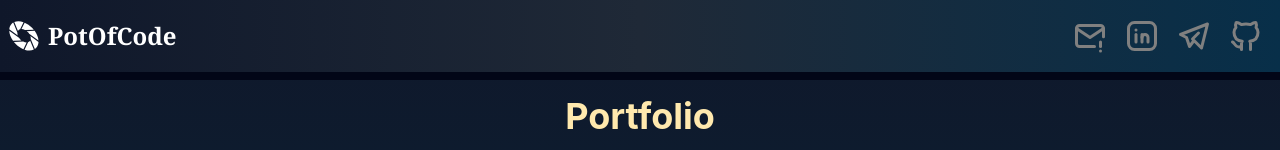
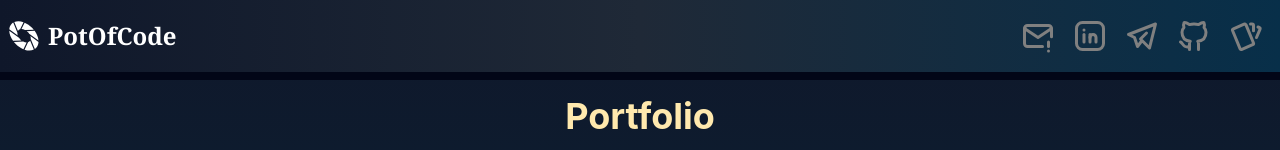
Before and after one commit to PotOfCode/personal-porfolio, a React (Create React App) app: page / in a window 1280 px wide. Shown: the top 150 px of the page. Built offline with nearby package versions, Linux system fonts and the light colour scheme.

Commit message:
🧭Optimized Navbar.js

```diff
--- a/src/components/Navbar.js
+++ b/src/components/Navbar.js
@@ -4,6 +4,7 @@ import telegram_icon from "../assets/icons/telegram-icon.svg";
 import github_icon from "../assets/icons/github-icon.svg";
 import linkedin_icon from "../assets/icons/linkedin-icon.svg";
 import logo_icon from "../assets/icons/logo.svg";
+import collection from "../assets/icons/cards.svg";
 import home from "../assets/icons/home.svg";
 
 export  function Navbar() {
@@ -11,10 +12,15 @@ export  function Navbar() {
     const currentPath = location.pathname;
 
     const isContactRoute = currentPath === '/Contact';
+    const isCollectionRoute = currentPath === '/Collection';
 
     const linkTo = isContactRoute ? '/' : '/Contact';
     const Icon = isContactRoute ? home : gmail_icon;
     const linkText = isContactRoute ? 'Volver a Home' : 'Contacto';
+
+    const linkCollection = isCollectionRoute ? '/' : '/Collection';
+    const IconCards = isCollectionRoute ? home : collection;
+    const linkTextCards = isCollectionRoute ? 'Volver a Home' : 'Archivos de Coleccionista';
 
     return (
         <nav
@@ -69,6 +75,16 @@ export  function Navbar() {
                 class="size-8 md:size-9 mr-4 invert brightness-50 hover:invert-0 hover:brightness-100 transition-all duration-500"
               />
             </a>
+            <Link
+              to={linkCollection}
+            >
+              <img
+                src={IconCards}
+                alt={linkTextCards}
+                title={linkTextCards}
+                class="size-8 md:size-9 mr-4 invert brightness-50 hover:invert-0 hover:brightness-100 transition-all duration-500"
+              />
+            </Link>
             <img
               src={logo_icon}
               alt="Logo"
```
